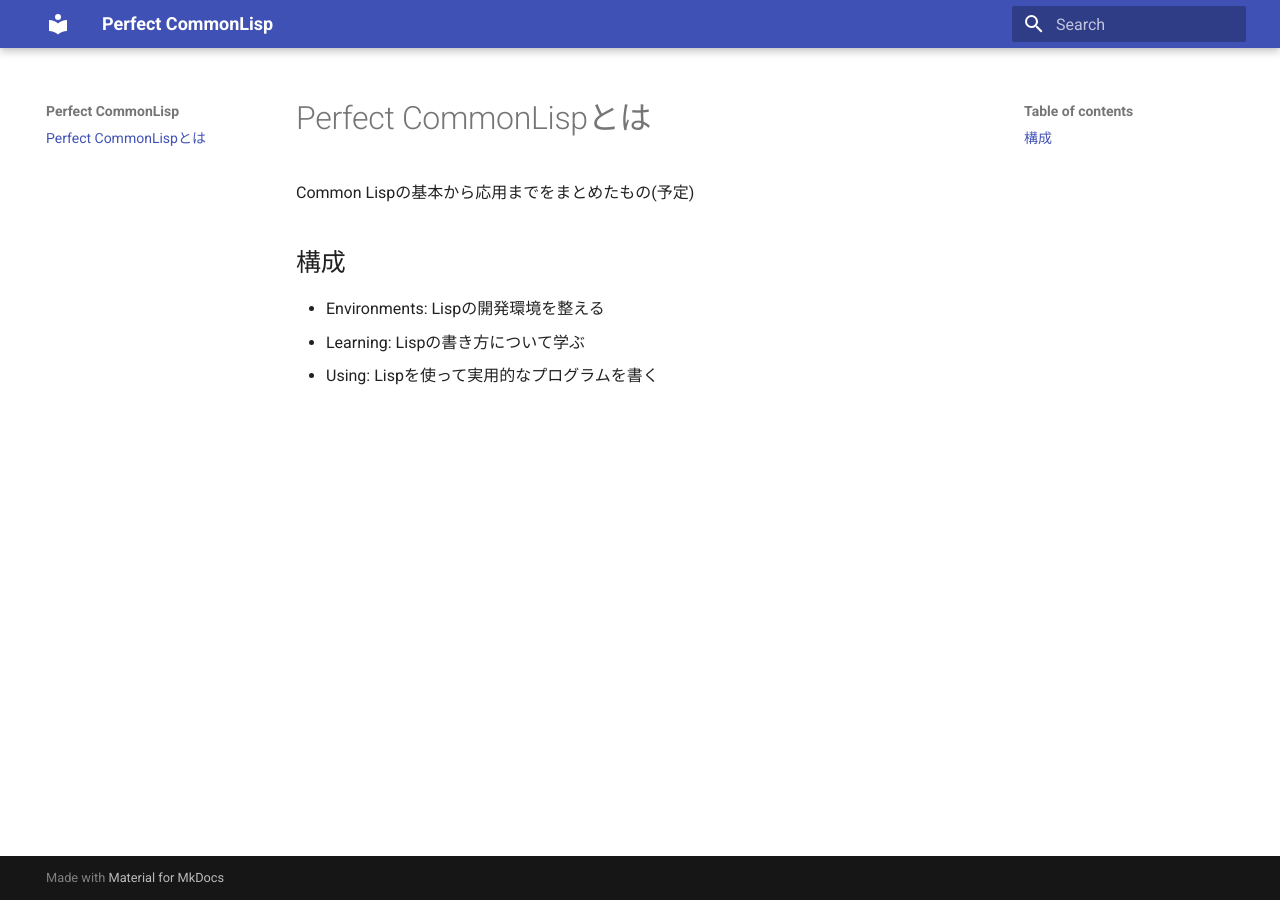
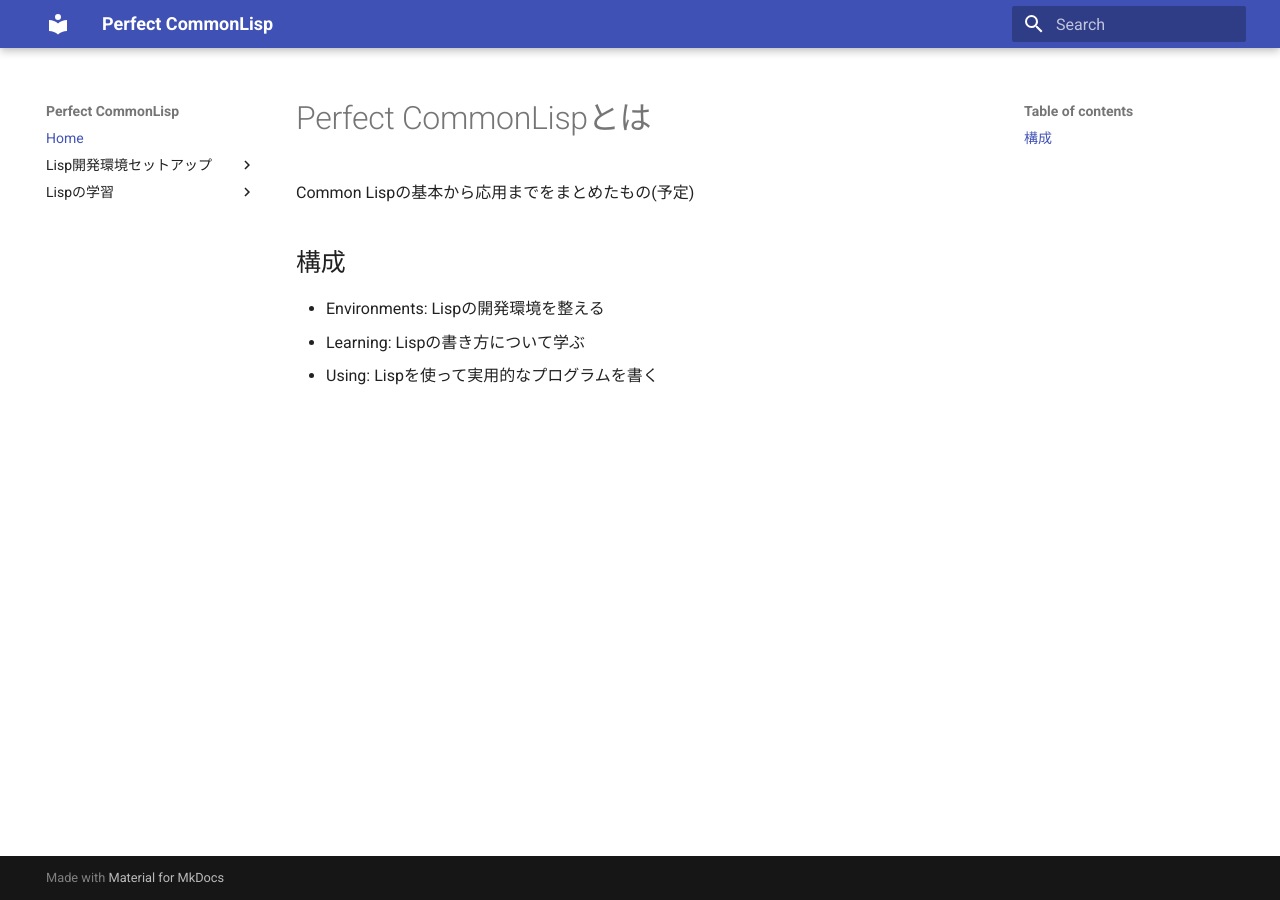
Before and after one commit to Kudzuyu/PerfectCommonLisp, an MkDocs documentation site: the page built from docs/index.md, in a window 1280 px wide. Built offline with MkDocs 1.6.1 and Material for MkDocs 9.7.7, drawn with Linux system fonts in a browser that asks for light colours; part of the change alters nothing that is shown.

Commit message:
構成変更

```diff
--- a/mkdocs.yml
+++ b/mkdocs.yml
@@ -1,2 +1,11 @@
 site_name: Perfect CommonLisp
 theme: material
+markdown_extensions:
+  - codehilite
+
+nav:
+  - Home: index.md
+  - Lisp開発環境セットアップ:
+    - Environments/Windows.md
+  - Lispの学習:
+    - Learning/hello-world.md
```
